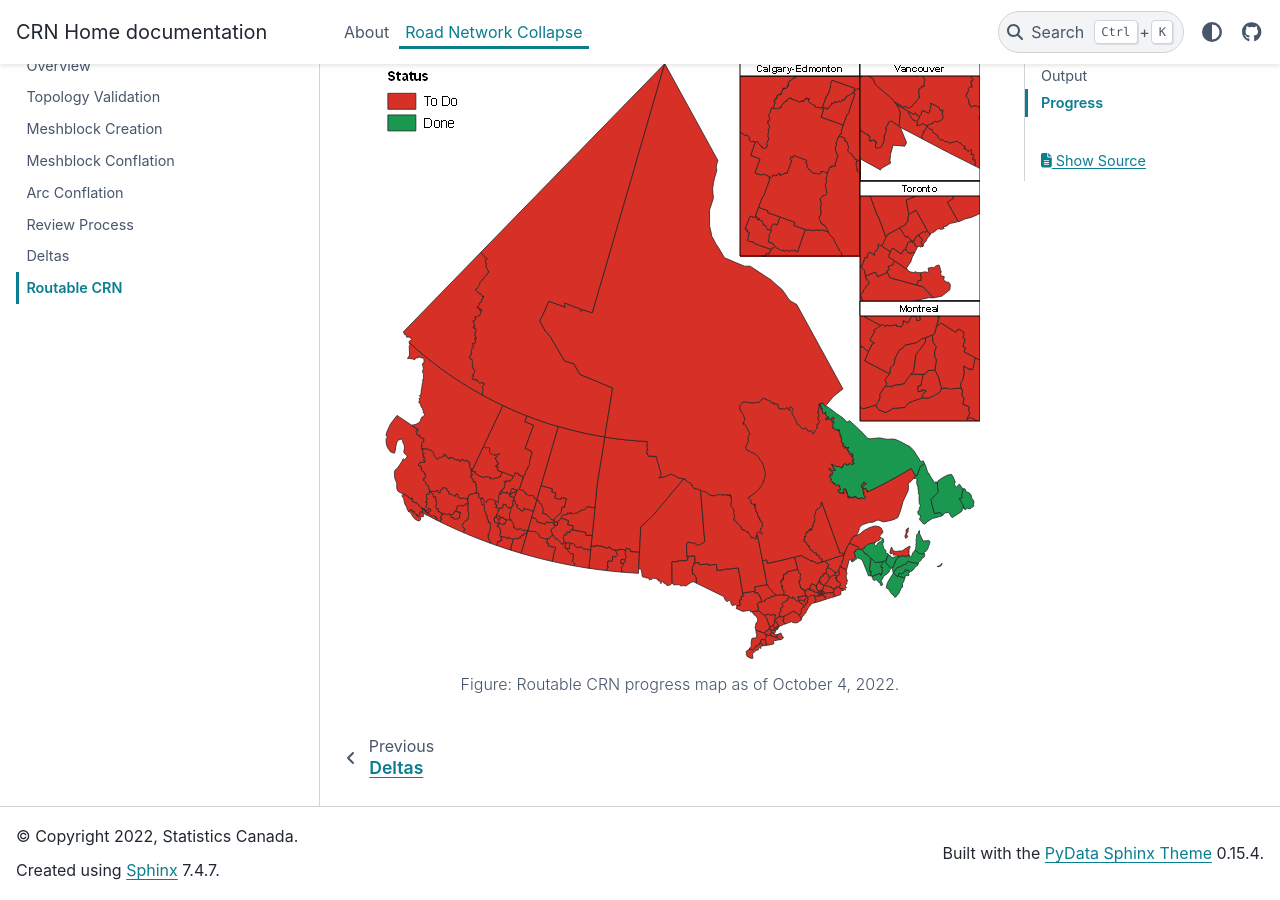
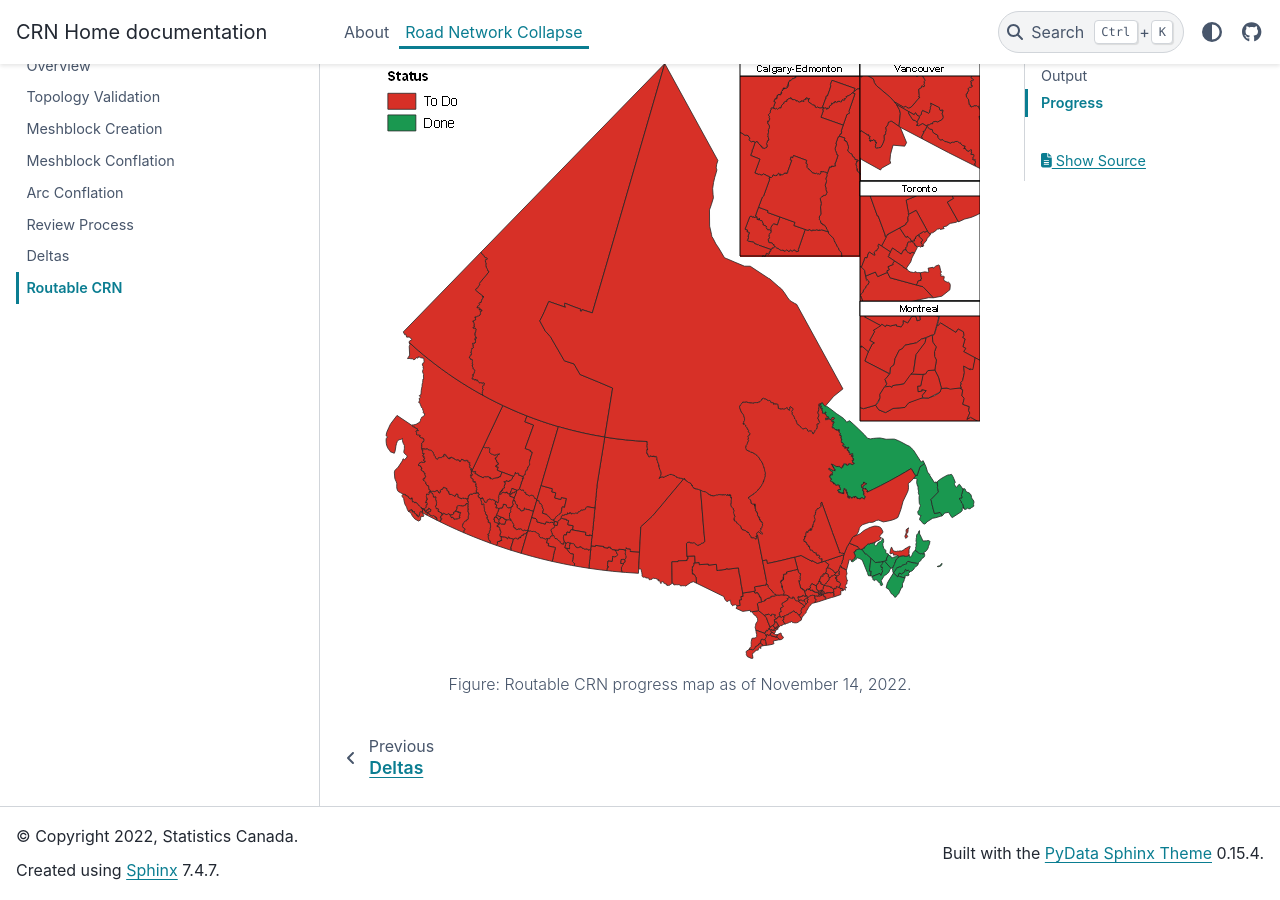
Before and after one commit to StatCan/egp-crn, a Sphinx documentation site: the page built from docs/source/road_network_collapse/routable_crn.rst, in a window 1280 px wide and 900 px high, scrolled down 3716 px. Built offline with Sphinx 7.4.7 and the PyData theme 0.15.4, drawn with Linux system fonts in a browser that asks for light colours.

Commit message:
[1] updated metrics.

```diff
--- a/docs/source/road_network_collapse/meshblock_conflation.rst
+++ b/docs/source/road_network_collapse/meshblock_conflation.rst
@@ -205,4 +205,4 @@ Progress
 .. figure:: /source/_static/progress/meshblock_conflation_progress_map.png
     :alt: Meshblock conflation progress map.
 
-    Figure: Meshblock conflation progress map as of October 4, 2022.
+    Figure: Meshblock conflation progress map as of November 14, 2022.
--- a/docs/source/road_network_collapse/routable_crn.rst
+++ b/docs/source/road_network_collapse/routable_crn.rst
@@ -89,4 +89,4 @@ Progress
 .. figure:: /source/_static/progress/routable_crn_progress_map.png
     :alt: Routable CRN progress map.
 
-    Figure: Routable CRN progress map as of October 4, 2022.
+    Figure: Routable CRN progress map as of November 14, 2022.
```
Also changed, not shown: docs/source/road_network_collapse/meshblock_creation.rst (+4 -4 lines), docs/source/_static/progress/meshblock_conflation_progress_map.png, docs/source/_static/progress/meshblock_creation_progress_chart.svg (deleted), docs/source/_static/progress/meshblock_creation_progress_map.png, docs/source/_static/progress/meshblock_creation_workload_map.png (added), docs/source/_static/progress/routable_crn_progress_map.png, 1 other file.
